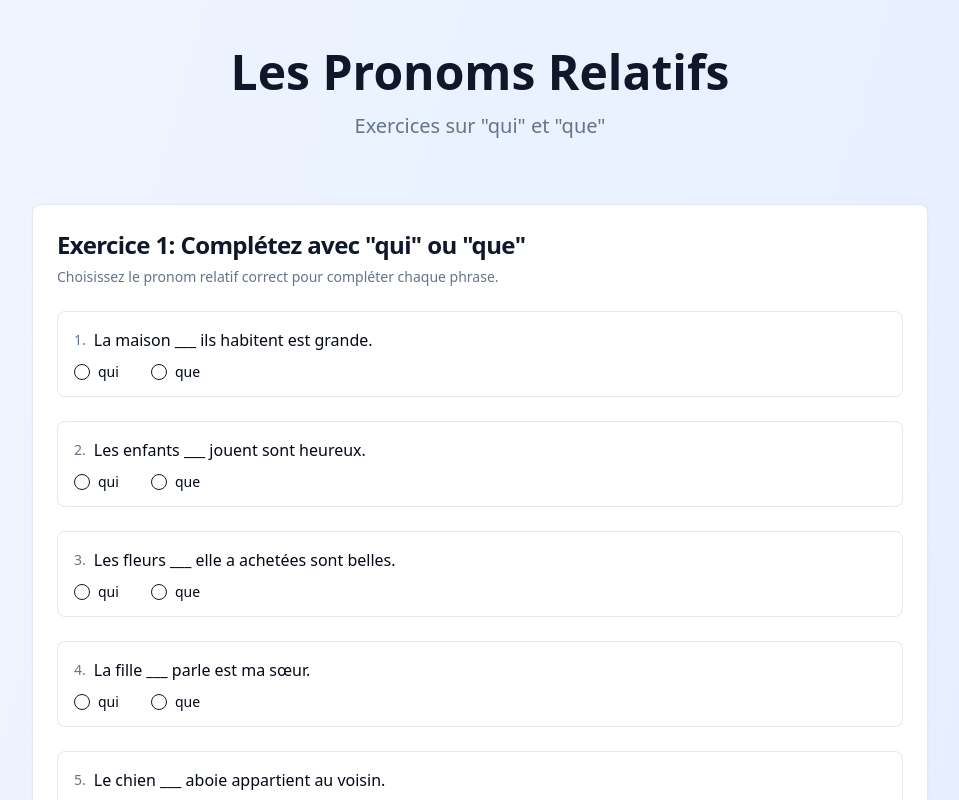
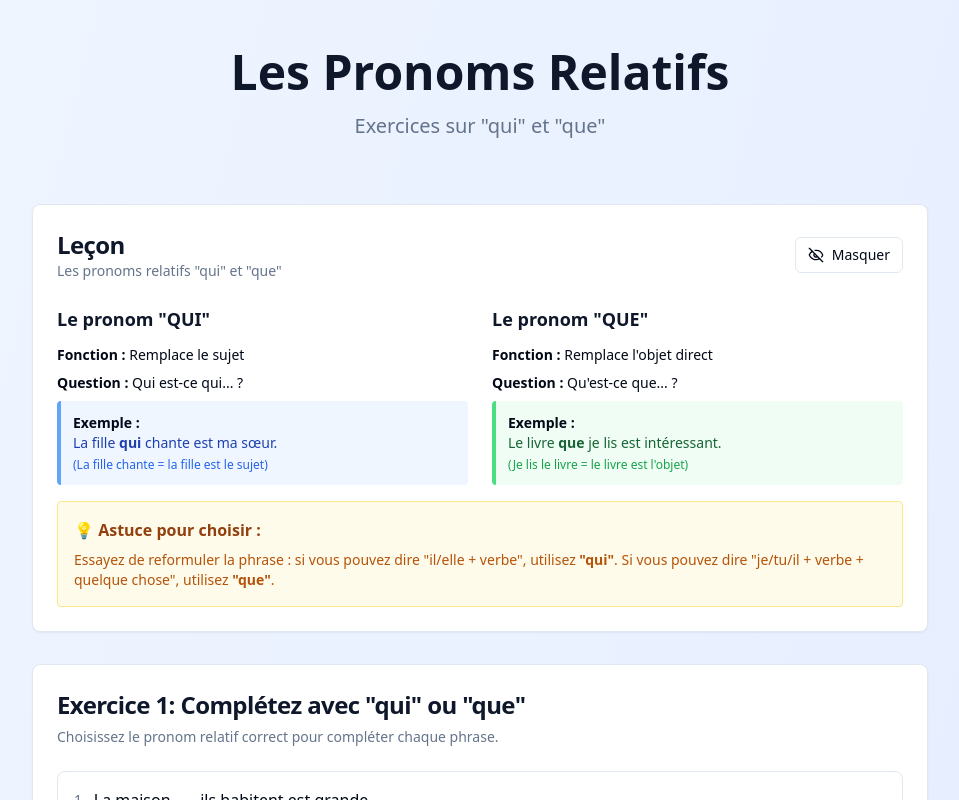
Before and after one commit to EduSpark-class/french-pronoms-challenge-easy, a React (Vite) app: page / in a window 1280 px wide. Shown: the top 800 px of the page, without its empty margins (160-1119 px from the left). Built offline with nearby package versions, Linux system fonts and the light colour scheme.

Commit message:
Add lesson and hide/show option
Add a lesson explaining "Les pronoms relatifs qui et que" above the exercises and implement a toggle to hide or show the lesson content.

```diff
--- a/src/pages/Index.tsx
+++ b/src/pages/Index.tsx
@@ -1,11 +1,16 @@
 
-import React from 'react';
+import React, { useState } from 'react';
 import Exercise1 from '@/components/Exercise1';
 import Exercise2 from '@/components/Exercise2';
 import Exercise3 from '@/components/Exercise3';
 import { Separator } from '@/components/ui/separator';
+import { Card, CardContent, CardDescription, CardHeader, CardTitle } from '@/components/ui/card';
+import { Button } from '@/components/ui/button';
+import { Eye, EyeOff } from 'lucide-react';
 
 const Index = () => {
+  const [showLesson, setShowLesson] = useState(true);
+
   return (
     <div className="min-h-screen bg-gradient-to-br from-blue-50 to-indigo-100 p-4">
       <div className="max-w-4xl mx-auto space-y-8">
@@ -17,6 +22,81 @@ const Index = () => {
             Exercices sur "qui" et "que"
           </p>
         </header>
+
+        {/* Lesson Section */}
+        <Card className="w-full">
+          <CardHeader>
+            <div className="flex items-center justify-between">
+              <div>
+                <CardTitle className="text-2xl text-primary">Leçon</CardTitle>
+                <CardDescription>
+                  Les pronoms relatifs "qui" et "que"
+                </CardDescription>
+              </div>
+              <Button
+                variant="outline"
+                size="sm"
+                onClick={() => setShowLesson(!showLesson)}
+                className="flex items-center gap-2"
+              >
+                {showLesson ? (
+                  <>
+                    <EyeOff className="h-4 w-4" />
+                    Masquer
+                  </>
+                ) : (
+                  <>
+                    <Eye className="h-4 w-4" />
+                    Afficher
+                  </>
+                )}
+              </Button>
+            </div>
+          </CardHeader>
+          {showLesson && (
+            <CardContent className="space-y-4">
+              <div className="grid md:grid-cols-2 gap-6">
+                <div className="space-y-3">
+                  <h3 className="text-lg font-semibold text-primary">Le pronom "QUI"</h3>
+                  <div className="space-y-2 text-sm">
+                    <p><strong>Fonction :</strong> Remplace le sujet</p>
+                    <p><strong>Question :</strong> Qui est-ce qui... ?</p>
+                    <div className="bg-blue-50 p-3 rounded border-l-4 border-blue-400">
+                      <p><strong>Exemple :</strong></p>
+                      <p className="text-blue-800">La fille <strong>qui</strong> chante est ma sœur.</p>
+                      <p className="text-xs text-blue-600 mt-1">
+                        (La fille chante = la fille est le sujet)
+                      </p>
+                    </div>
+                  </div>
+                </div>
+
+                <div className="space-y-3">
+                  <h3 className="text-lg font-semibold text-primary">Le pronom "QUE"</h3>
+                  <div className="space-y-2 text-sm">
+                    <p><strong>Fonction :</strong> Remplace l'objet direct</p>
+                    <p><strong>Question :</strong> Qu'est-ce que... ?</p>
+                    <div className="bg-green-50 p-3 rounded border-l-4 border-green-400">
+                      <p><strong>Exemple :</strong></p>
+                      <p className="text-green-800">Le livre <strong>que</strong> je lis est intéressant.</p>
+                      <p className="text-xs text-green-600 mt-1">
+                        (Je lis le livre = le livre est l'objet)
+                      </p>
+                    </div>
+                  </div>
+                </div>
+              </div>
+
+              <div className="mt-6 p-4 bg-amber-50 border border-amber-200 rounded">
+                <h4 className="font-semibold text-amber-800 mb-2">💡 Astuce pour choisir :</h4>
+                <p className="text-sm text-amber-700">
+                  Essayez de reformuler la phrase : si vous pouvez dire "il/elle + verbe", utilisez <strong>"qui"</strong>.
+                  Si vous pouvez dire "je/tu/il + verbe + quelque chose", utilisez <strong>"que"</strong>.
+                </p>
+              </div>
+            </CardContent>
+          )}
+        </Card>
 
         <div className="space-y-12">
           <Exercise1 />
```
